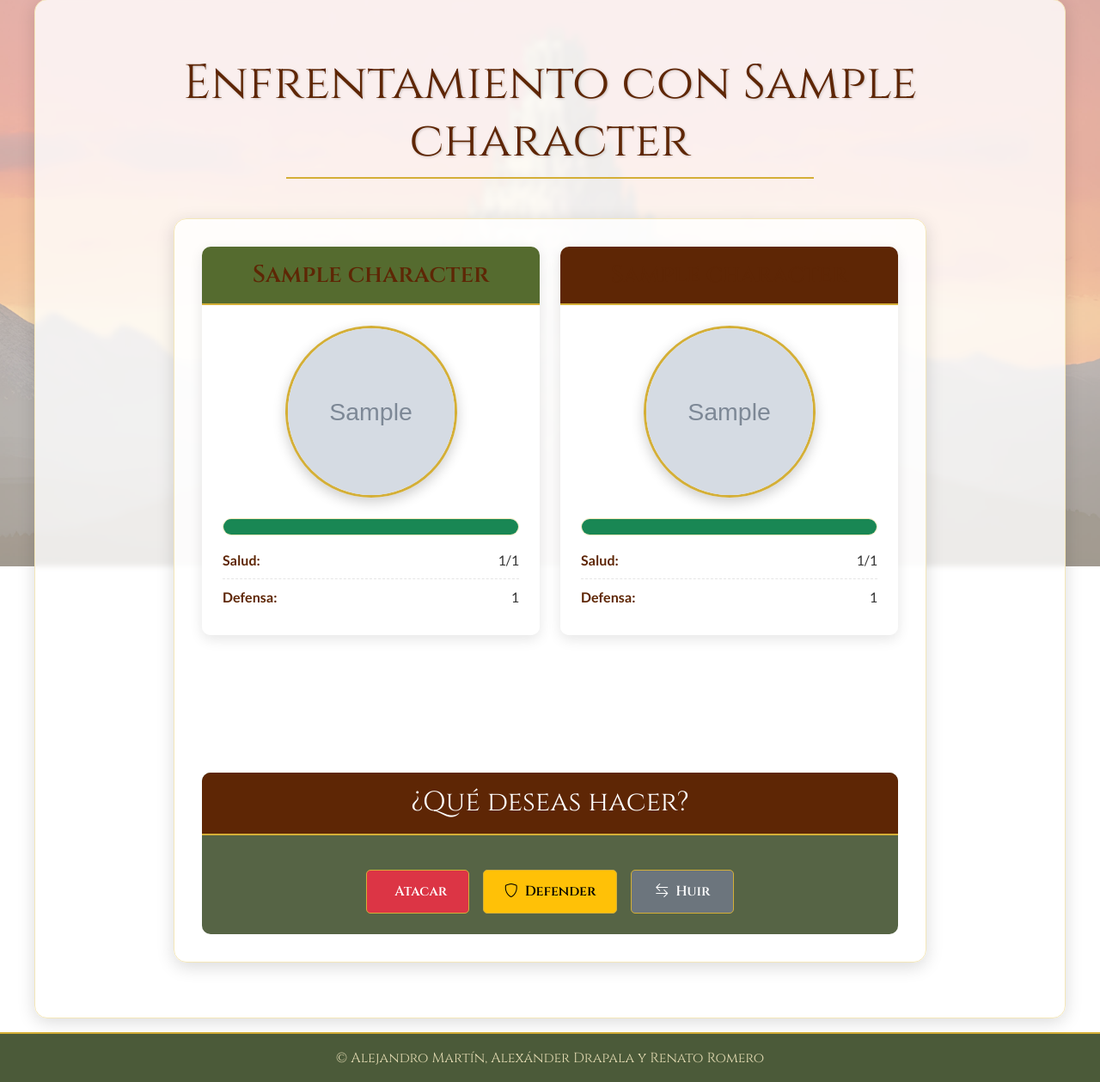
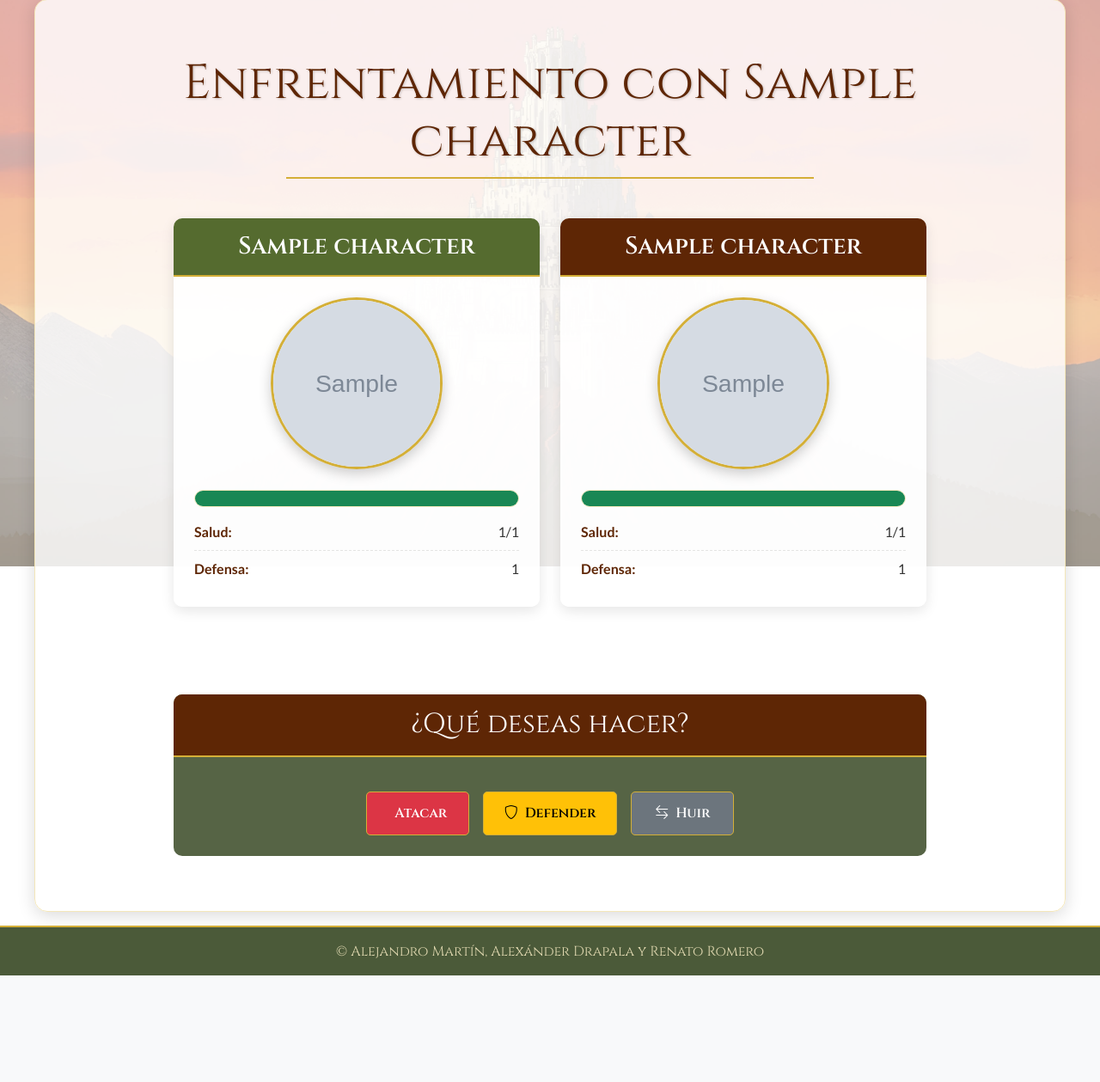
Before and after one commit to amarher3012/django-tierra-media, a Django app: page /tierra-media/characters/1/encounter_enemy/1/ in a window 1280 px wide. Shown: the part 141-1400 px from the top of the page at 86% size. After the commit the page ends 1276 px from the top, so only its background shows below. Run offline with Django 4.2, Linux system fonts and the light colour scheme; a user stored in the database is signed in; tables that the repository leaves empty hold one stand-in row (values such as "Sample post"); grey boxes marked "Sample" are stand-in pictures; parts of the project's set-up code (start-up, migrations or seed data) failed here and were passed over; some libraries are stand-ins or nearby versions.

Commit message:
Fix minor problems.

```diff
--- a/templates/base.html
+++ b/templates/base.html
@@ -187,7 +187,6 @@
             max-width: 1200px;
             box-shadow: 0 4px 20px rgba(0, 0, 0, 0.15);
             border: 1px solid var(--lotr-light-gold);
-            backdrop-filter: blur(3px);
             -webkit-backdrop-filter: blur(3px);
         }
 
--- a/tierra_media/templates/encounters/enemy.html
+++ b/tierra_media/templates/encounters/enemy.html
@@ -62,13 +62,7 @@
         line-height: 1.8;
     }
 
-    .combat-interface {
-        background-color: rgba(255, 255, 255, 0.8);
-        border-radius: 15px;
-        padding: 2rem;
-        box-shadow: 0 5px 20px rgba(0, 0, 0, 0.15);
-        border: 1px solid var(--lotr-light-gold);
-    }
+
 
     .character-card {
         border: none !important;
@@ -162,7 +156,7 @@
         background-color: rgba(44, 62, 23, 0.8);
         border-radius: 10px;
         overflow: hidden;
-        margin-top: 2rem;
+        margin-top: -50px;
     }
 
     .action-header {
@@ -423,7 +417,7 @@
                     <div class="col-md-6">
                         <div class="character-card">
                             <div class="character-header">
-                                <h3>{{ character.name }}</h3>
+                                <h3 class="text-white">{{ character.name }}</h3>
                             </div>
                             <div class="character-body">
                                 <div class="character-img-container">
@@ -448,7 +442,7 @@
                     <div class="col-md-6 mt-4 mt-md-0">
                         <div class="character-card">
                             <div class="character-header enemy-header">
-                                <h3>{{ enemy.name }}</h3>
+                                <h3 class="text-white">{{ enemy.name }}</h3>
                             </div>
                             <div class="character-body">
                                 <div class="character-img-container">
--- a/tierra_media/templates/tierra_media/shop.html
+++ b/tierra_media/templates/tierra_media/shop.html
@@ -24,7 +24,6 @@
     .shop-container {
         width: 100%;
         height: 100vh;
-        position: absolute;
         top: -100px;
         background-size: cover;
         background-position: center;
```
